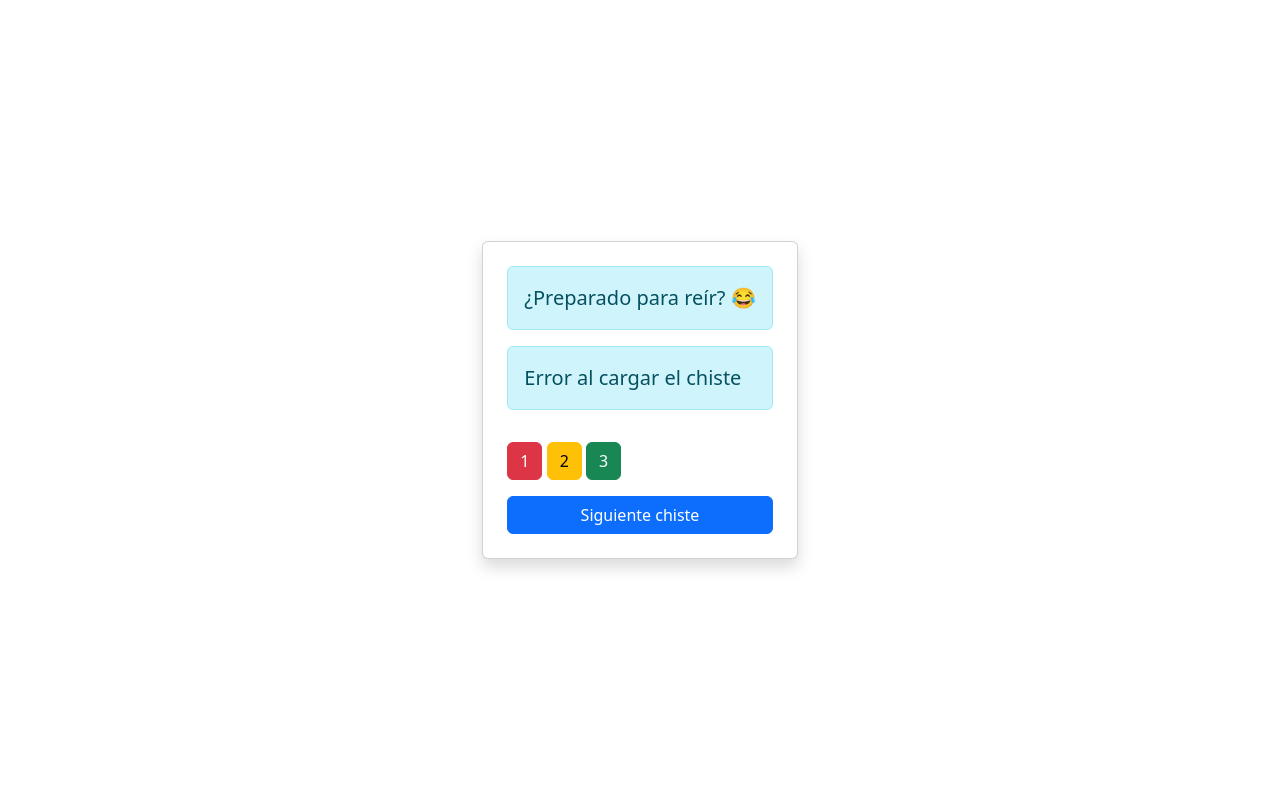
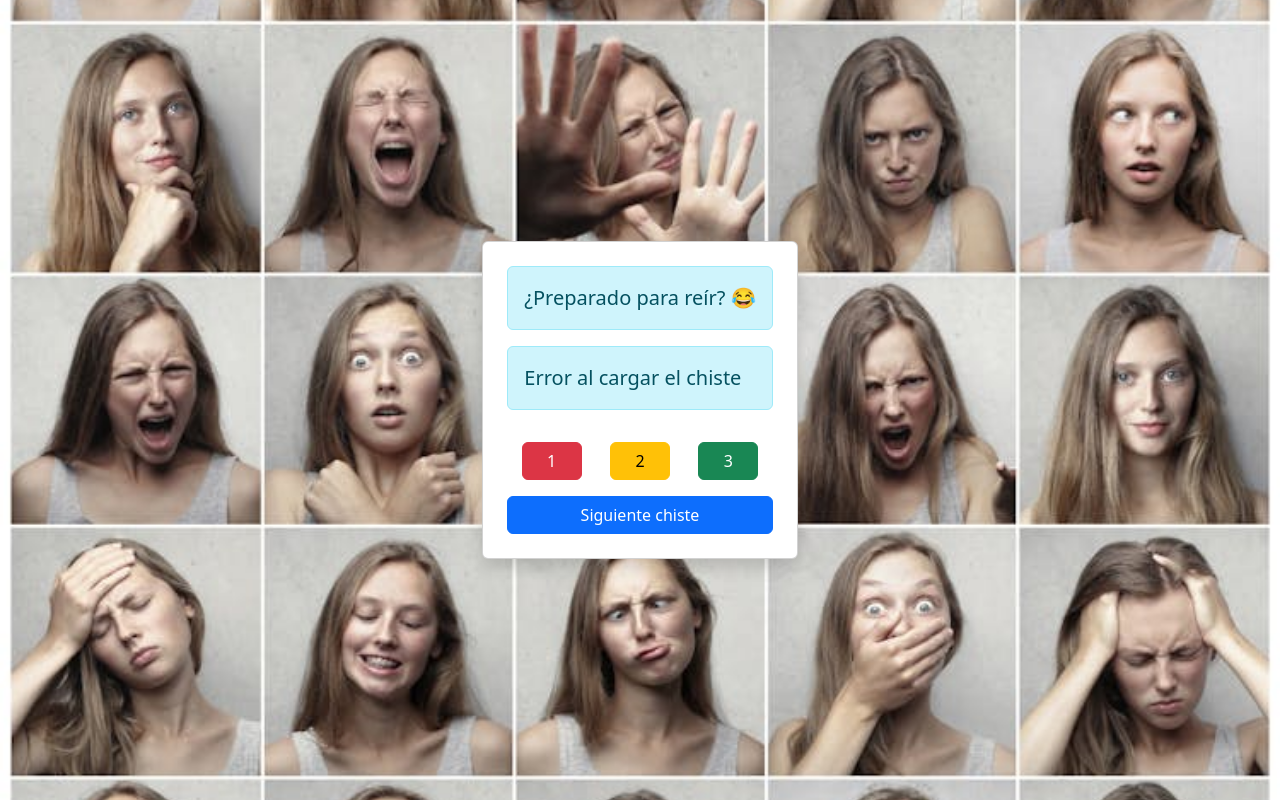
Before and after one commit to GusFDLPBarcelona/Gustavo-Mujica-Sprint-4-Angular, a website: page index.html in a window 1280 px wide. Drawn offline with nearby package versions, Linux system fonts and the light colour scheme; no server answers.

Commit message:
Se agregan los botones para votar en el html, corregida la imagen de fondo y agregados los estilos primarios a los botones de votar en css.

```diff
--- a/css/style.css
+++ b/css/style.css
@@ -27,3 +27,12 @@ html, body {
 .alert-info {
     font-size: 1.25rem;
 }
+
+#voteButtons {
+    display: flex;
+    justify-content: space-around;
+}
+
+.vote-btn {
+    width: 60px;
+}
--- a/index.html
+++ b/index.html
@@ -13,7 +13,7 @@
 </head>
 <body>
 
-    <div class="bg-image" style="background-image: url('images/tu-imagen.jpg');"></div>
+    <div class="bg-image" style="background-image: url('./imagenes/pexels-photo-3812743.jpeg');"></div>
     <div id="jokeContainer" class="container d-flex align-items-center justify-content-center">
         <div class="card p-4 shadow">
             <p class="alert alert-info">¿Preparado para reír? 😂</p>
```
